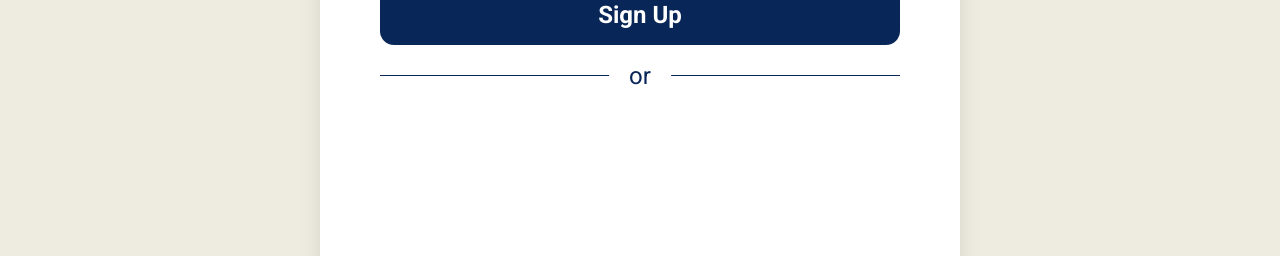
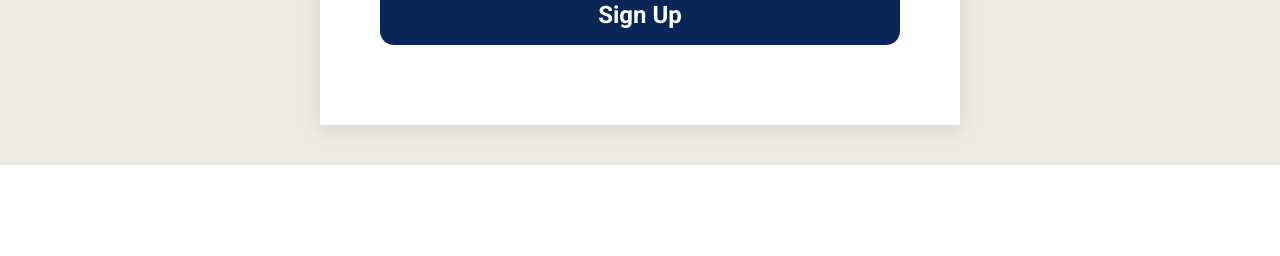
Before and after one commit to KeaganCB-OW/breakwaters-website, a React (Create React App) app in the folder client/: page /signup in a window 1280 px wide. Shown: the part 927-1183 px from the top of the page. After the commit the page ends 1092 px from the top, so only its background shows below. Built offline with nearby package versions, Linux system fonts and the light colour scheme; a web font is replaced by a local one.

Commit message:
Remove social login section from RegisterForm
Deleted the divider and social login buttons from the registration form component. This simplifies the UI by removing unused or unnecessary social authentication options.

```diff
--- a/client/src/components/auth/RegisterForm.js
+++ b/client/src/components/auth/RegisterForm.js
@@ -112,16 +112,6 @@ export default function RegisterForm() {
           </button>
         </form>
 
-        <div className="divider-section">
-          <div className="divider-line"></div>
-          <div className="divider-text">or</div>
-        </div>
-
-        <div className="social-login">
-          <button className="social-button" aria-label="Sign up with Google"></button>
-          <button className="social-button" aria-label="Sign up with Facebook"></button>
-          <button className="social-button" aria-label="Sign up with Apple"></button>
-        </div>
       </div>
     </div>
   );
```
Also changed, not shown: 1 other file (tests, documents, lock files or other folders).
